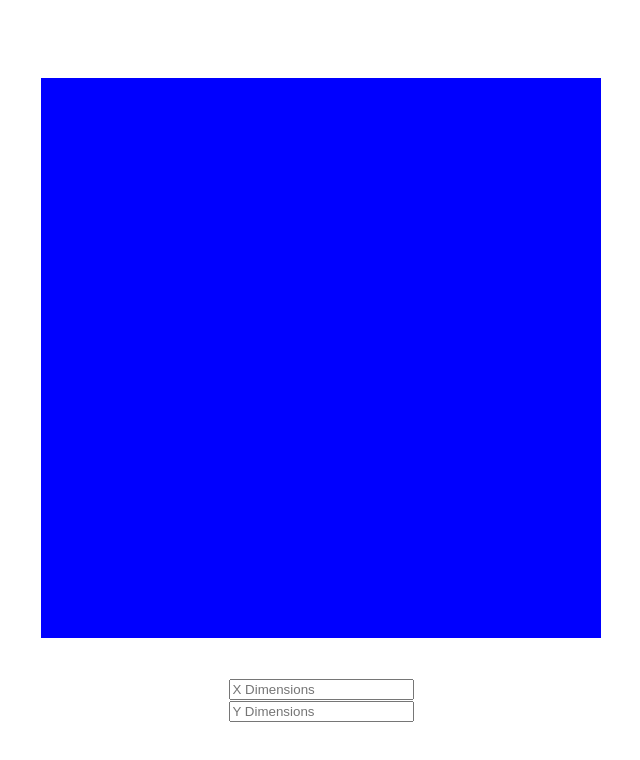
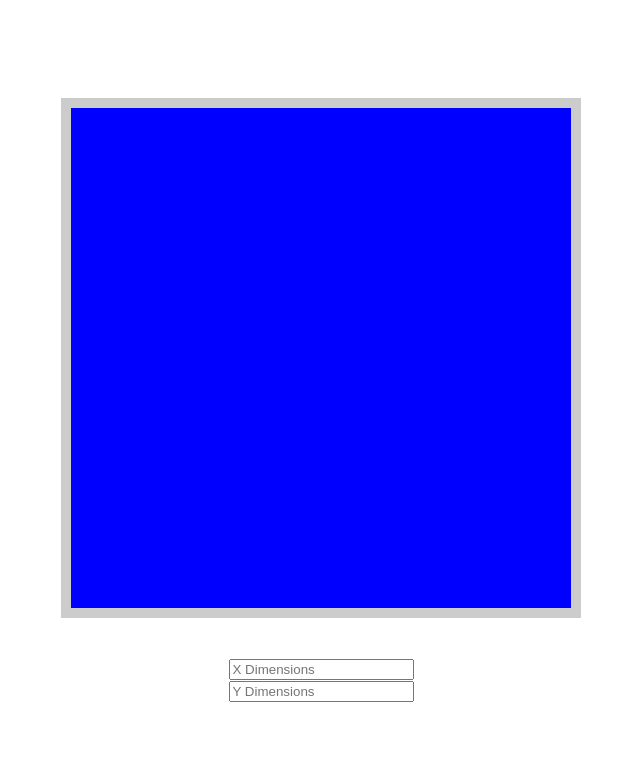
Before and after one commit to sahilg2000/Island-Grid, a React (Create React App) app: page / in a window 1280 px wide. Shown: the top 760 px of the page, without its empty margins (319-959 px from the left). Built offline with nearby package versions, Linux system fonts and the light colour scheme.

Commit message:
Improved resizing.
Cells now remain square.
Grid resizing works on X and y coordinates in a
dynamic manner.

Grid does not exceed screen sizes and is always
centered.

```diff
--- a/src/App.css
+++ b/src/App.css
@@ -11,6 +11,7 @@
   align: center;
   display: grid;
   margin-bottom: 20px; /* Adds space between the grid and the dimension box */
+  border: 10px solid #ccc;
 
 }
 
--- a/src/components/Cell.js
+++ b/src/components/Cell.js
@@ -1,6 +1,6 @@
 import React, { useState } from 'react';
 
-function Cell({  }) {
+function Cell({ size }) {
     // State variables
     const [color, setColor] = useState('blue');
     const [filled, setFilled] = useState(0);
@@ -25,8 +25,8 @@ function Cell({  }) {
         <div
             onClick={handleClick}
             style={{
-            width: '100%',
-            height: '100%',
+            width:  `${size}px`,
+            height: `${size}px`,
             backgroundColor: color,
             cursor: 'pointer',
             transition: 'background-color 0.3s',
--- a/src/components/Grid.js
+++ b/src/components/Grid.js
@@ -1,23 +1,39 @@
-import React, { useState } from 'react';
+import React, { useEffect, useState } from 'react';
 import '../App.css';
 import Cell from './Cell';
 
 function Grid({  }) {
     // Size State variable
-    const [sizeX, setSizeX] = useState(4);
-    const [sizeY, setSizeY] = useState(4);
+    const [sizeX, setSizeX] = useState(16);
+    const [sizeY, setSizeY] = useState(16);
+    const [cellSize, setCellSize] = useState(100); // Initial cell size in pixels
+    const maxGridSize = 500;    // Max grid size in pixels
+    const maxCellSize = 100;    // Max cell size in pixels
+
+    useEffect(() => {
+        // Cell size calculator
+        const calculatedCellSize = Math.min(
+            maxGridSize / sizeX,
+            maxGridSize / sizeY,
+            maxCellSize
+        );
+        setCellSize(calculatedCellSize);
+    }, [sizeX, sizeY]);
+
+    const gridWidth = cellSize * sizeX;
+    const gridHeight = cellSize * sizeY;
 
     return (
     <div
     className="grid"
     style={{
-        gridTemplateColumns: `repeat(${sizeX}, 1fr)`,
-        gridTemplateRows: `repeat(${sizeY}, 1fr)`,
-        width: '70vh',
-        height: '70vh',
+        width:  `${gridWidth}px`,
+        height: `${gridHeight}px`,
+        gridTemplateColumns: `repeat(${sizeX}, ${cellSize}px)`,
+        gridTemplateRows: `repeat(${sizeY}, ${cellSize}px)`,
         }}>
             {Array.from({ length: sizeX * sizeY }).map((_, index) => (
-            <Cell key={index} />
+            <Cell key={index} size={cellSize} />
             ))}
     </div>
 
```
